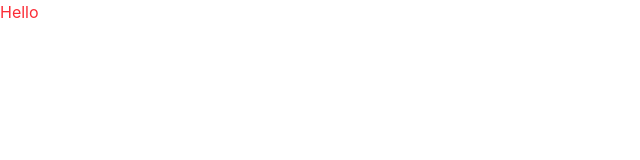
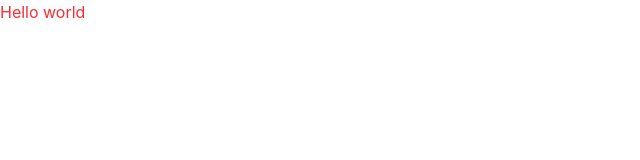
Before and after one commit to Vivek-Joshi-999/my-portfolio, a React (Vite) app: page / in a window 1280 px wide. Shown: the top 160 px of the page, without its empty margins (0-640 px from the left). Built offline with nearby package versions, Linux system fonts and the light colour scheme.

Commit message:
Updated App.jsx with new header and style

```diff
--- a/src/App.jsx
+++ b/src/App.jsx
@@ -10,7 +10,7 @@
   return (
     <div>
 
-      <h1 className='text-red-500'>Hello</h1>
+      <h1 className='text-red-500'>Hello world</h1>
     </div>
   )
 }
```
